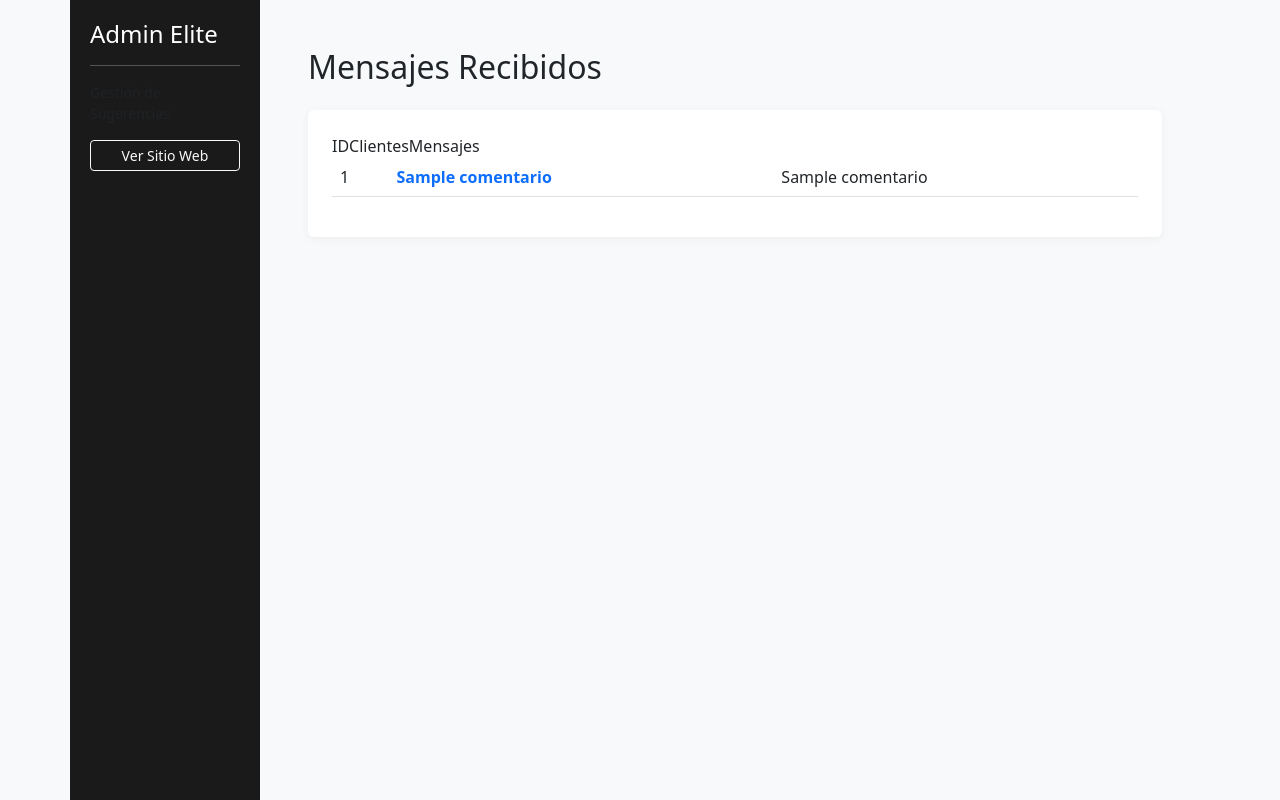
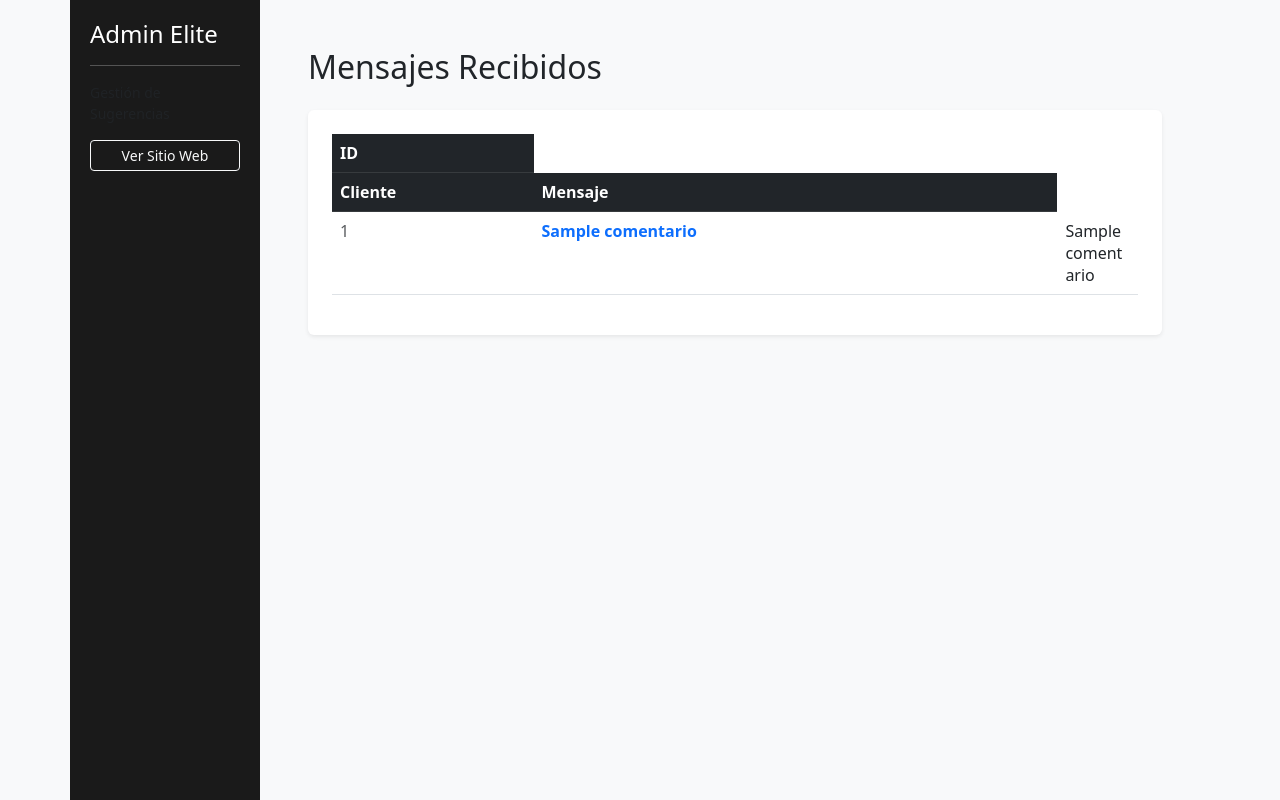
Before and after one commit to isaaclozano89/perfumeria, a Flask app: template templates/admin.html in a window 1280 px wide. Run offline with Flask 3, Linux system fonts and the light colour scheme; the template is opened without the code that fills it: most values are stand-ins (such as "Sample title", 1, 10 or a date in 2020); some libraries are stand-ins or nearby versions.

Commit message:
Update admin.html

```diff
--- a/templates/admin.html
+++ b/templates/admin.html
@@ -21,21 +21,24 @@
           </div>
           <div class="col-md-10 p-5">
               <h2 class="mb-4">Mensajes Recibidos</h2>
-              <div class="card p-4">
-                  <table class="table table-hover">
+              <div class="card p-4 shadow-sm">
+                  <table class="table table-hover" styule="table-layout: fixed; width: 100%;">
                       <thead class="table-dark">
                           <tr>
-                              <tr>ID</tr>
-                              <tr>Clientes</tr>
-                              <tr>Mensajes</tr>
+                              <th style="width: 10%;">ID</tr>
+                              <th style="width: 25%;">Cliente</th>
+                              <th style="width: 65%;">Mensaje</th>
                           </tr>
                       </thead>
                       <tbody>
                            {% for c in comentarios %}
                            <tr>
-                               <td>{{ c[0] }}</td>
-                               <td class="fw-bold text-primary">{{ c[1] }}</td>
-                               <td>{{ c[2] }}</td>
+                               <td class="text-muted">{{ c[0] }}</td>
+                               <td class="fw-bold text-primary text-truncate" title="{{ c[1] }}">
+                                  {{ c[1] }}
+                               <td class="text-wrap" style="word-break: break-word;">
+                                  {{ c[2] }}
+                               </td>
                            </tr>
                            {% endfor %}
                       </tbody>
```
